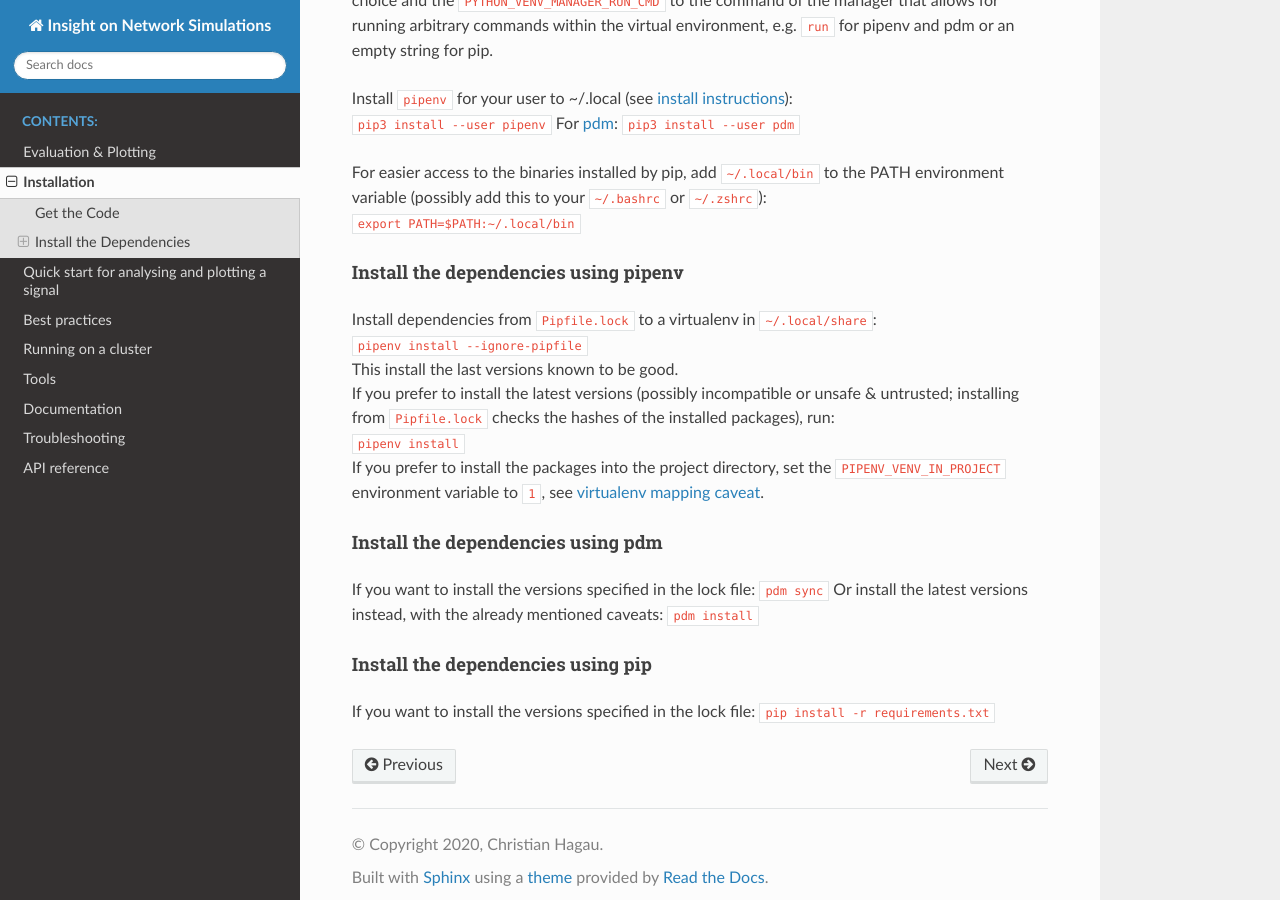
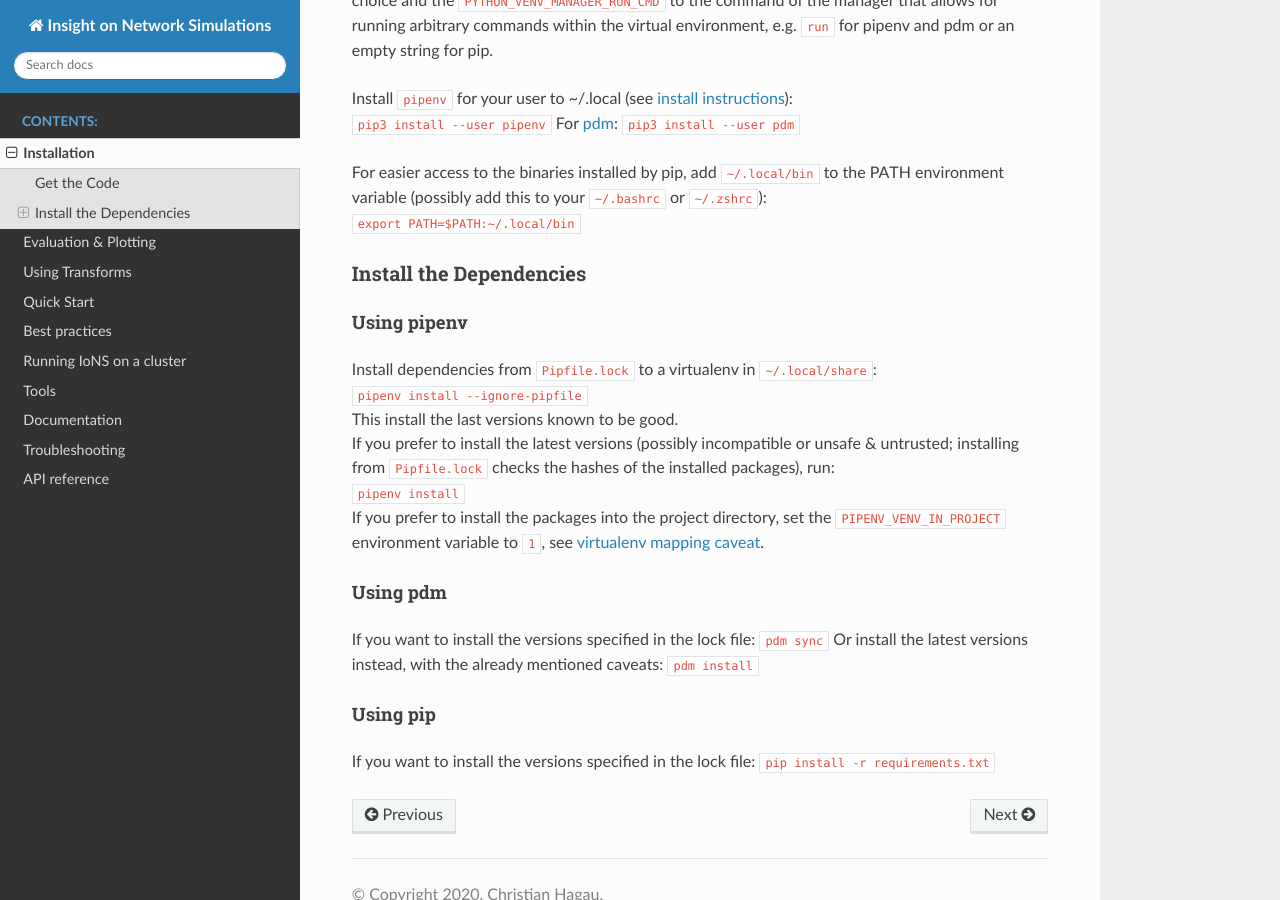
Before and after one commit to ibr-cm/ions, a Sphinx documentation site: the page built from docs/source/installation.md, in a window 1280 px wide and 900 px high, scrolled down 647 px. Built offline with Sphinx 7.4.7 and the Read the Docs theme 2.0.0, drawn with Linux system fonts in a browser that asks for light colours; pages that are not in the unit, such as notebooks, are missing from menus.

Commit message:
docs: restructuring of documentation

```diff
--- a/docs/source/cluster_managment.md
+++ b/docs/source/cluster_managment.md
@@ -1,4 +1,4 @@
-Running on a cluster
+Running IoNS on a cluster
 ====================
 
 By default, the framework launches a local dask cluster with four workers, which
--- a/docs/source/index.rst
+++ b/docs/source/index.rst
@@ -12,9 +12,9 @@ IoNS is a tool for generating plots from large amounts of data for evaluation pu
     :maxdepth: 2
     :caption: Contents:
 
-
+    installation.md
     evaluation_plotting.md
-    installation.md
+    using_transforms.md
 
     quickstart.md
     best_practices.md
--- a/docs/source/installation.md
+++ b/docs/source/installation.md
@@ -28,7 +28,9 @@ For [pdm](https://pdm.fming.dev/latest/#other-installation-methods):
 For easier access to the binaries installed by pip, add `~/.local/bin` to the PATH environment variable (possibly add this to your `~/.bashrc` or `~/.zshrc`):
 `export PATH=$PATH:~/.local/bin`
 
-#### Install the dependencies using pipenv
+### Install the Dependencies
+
+#### Using pipenv
 Install dependencies from `Pipfile.lock` to a virtualenv in `~/.local/share`:
 `pipenv install --ignore-pipfile`
 This install the last versions known to be good.
@@ -36,14 +38,14 @@ If you prefer to install the latest versions (possibly incompatible or unsafe &
 `pipenv install`
 If you prefer to install the packages into the project directory, set the `PIPENV_VENV_IN_PROJECT` environment variable to `1`, see [virtualenv mapping caveat](https://pipenv.kennethreitz.org/en/latest/install/#virtualenv-mapping-caveat).
 
-#### Install the dependencies using pdm
+#### Using pdm
 
 If you want to install the versions specified in the lock file:
 `pdm sync`
 Or install the latest versions instead, with the already mentioned caveats:
 `pdm install`
 
-#### Install the dependencies using pip
+#### Using pip
 
 If you want to install the versions specified in the lock file:
 `pip install -r requirements.txt`
--- a/docs/source/quickstart.md
+++ b/docs/source/quickstart.md
@@ -1,5 +1,6 @@
-Quick start for analysing and plotting a signal
-===============================================
+# Quick Start
+
+## Analysing and plotting an OMNeT++ signal
 
 If one just wants to create a simple line/boxplot, this can be easily achieved
 by making a copy of `examples/lineplot.yaml` and changing a few paths,
```
Also changed, not shown: other parts of docs/source/quickstart.md (+4 -0 lines), docs/source/evaluation_plotting.md (+1 -1 lines), docs/source/using_transforms.md (+1 -1 lines).
